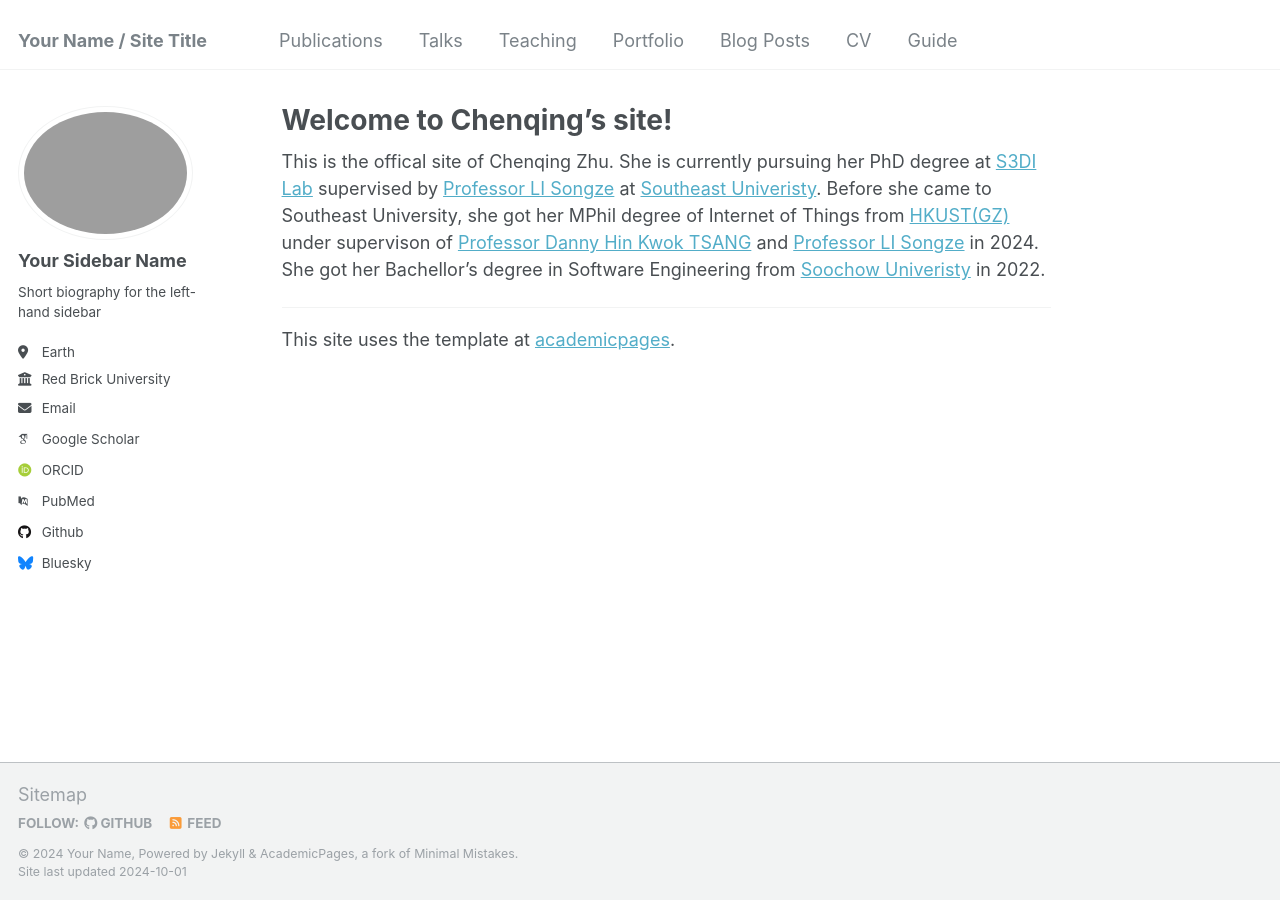
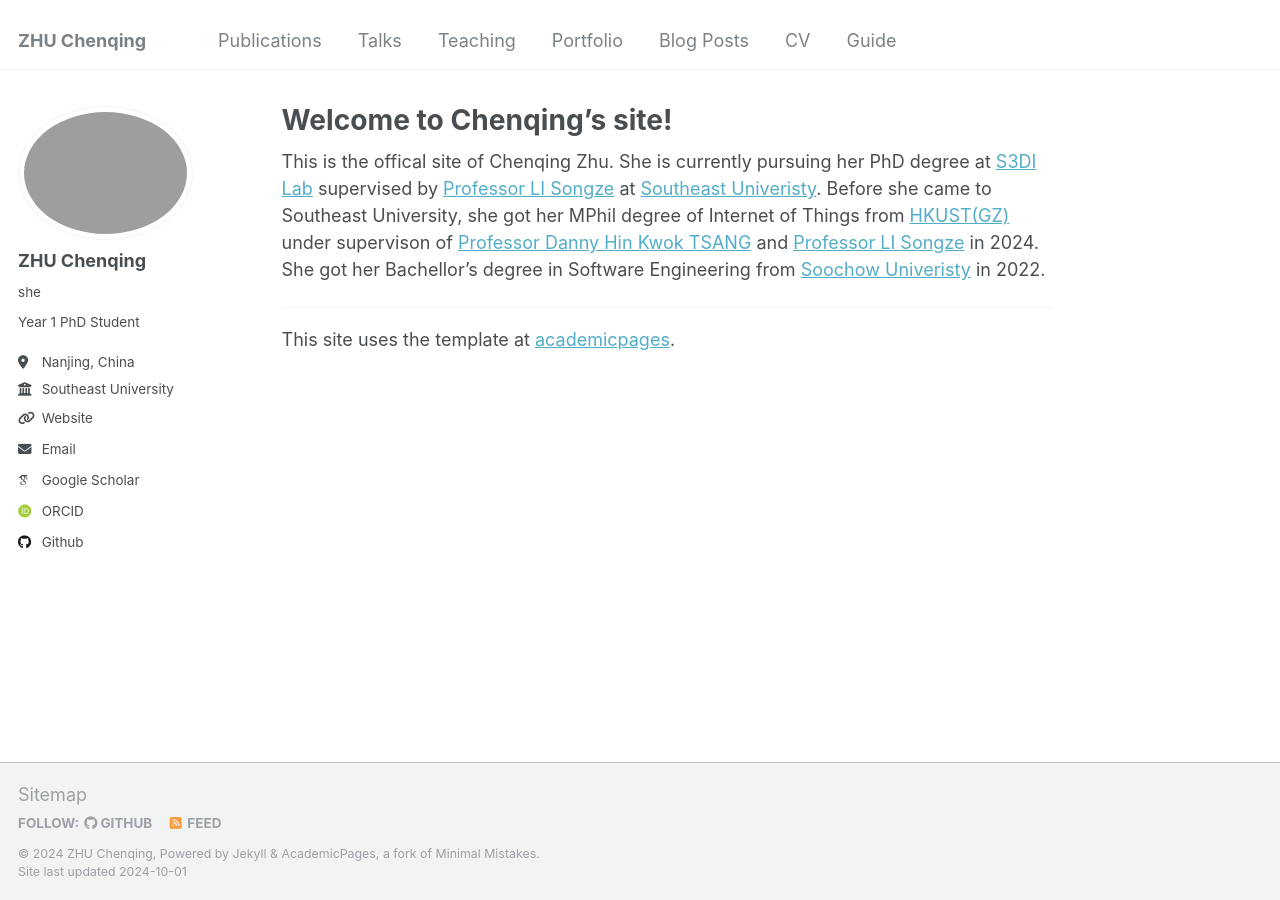
Before and after one commit to chenqing-zhu/chenqing-zhu.github.io, a Jekyll site: the page built from _pages/about.md, in a window 1280 px wide. Built offline with Jekyll 4.4.1, drawn with Linux system fonts in a browser that asks for light colours; some web fonts are replaced.

Commit message:
config changed

```diff
--- a/_config.yml
+++ b/_config.yml
@@ -8,13 +8,13 @@
 
 # Basic Site Settings
 locale                   : "en-US"
-title                    : "Your Name / Site Title"
+title                    : "ZHU Chenqing"
 title_separator          : "-"
-name                     : &name "Your Name"
+name                     : &name "ZHU Chenqing"
 description              : &description "personal description"
-url                      : https://academicpages.github.io # the base hostname & protocol for your site e.g. "https://mmistakes.github.io"
+url                      : https://chenqing-zhu.github.io/ # the base hostname & protocol for your site e.g. "https://mmistakes.github.io"
 baseurl                  : "" # the subpath of your site, e.g. "/blog"
-repository               : "academicpages/academicpages.github.io"
+repository               : "chenqing-zhu/chenqing-zhu.github.io"
 
 # Site Author - The following control what appear as part of the author content on the side bar.
 #               If a field is blank the icon and link will not appear, otherwise it will be shown.
@@ -22,33 +22,33 @@ repository               : "academicpages/academicpages.github.io"
 author:
   # Biographic information
   avatar           : "profile.png"
-  name             : "Your Sidebar Name"
-  pronouns         : # example: "she/her"
-  bio              : "Short biography for the left-hand sidebar"
-  location         : "Earth"
-  employer         : "Red Brick University"
-  uri              : # URL
-  email            : "none@example.org"
+  name             : "ZHU Chenqing"
+  pronouns         : "she"
+  bio              : "Year 1 PhD Student"
+  location         : "Nanjing, China"
+  employer         : "Southeast University"
+  uri              : "https://chenqing-zhu.github.io/"
+  email            : "chenqingzhu@seu.edu.cn"
 
   # Academic websites
   arxiv            : # URL - Update with the correct link to your profile
   googlescholar    : "https://scholar.google.com/citations?user=PS_CX0AAAAAJ"
   impactstory      : # URL
-  orcid            : "http://orcid.org/yourorcidurl"
+  orcid            : "https://orcid.org/0009-0008-5364-4447"
   semantic         : # URL
-  pubmed           : "https://www.ncbi.nlm.nih.gov/pubmed/?term=john+snow"
+  pubmed           : # "https://www.ncbi.nlm.nih.gov/pubmed/?term=john+snow"
   researchgate     : # URL
 
   # Repositories and software development
   bitbucket        : # Username - Update with your username on the site
   codepen          : # Username
   dribbble         : # Username
-  github           : "academicpages"
+  github           : "https://github.com/chenqing-zhu"
   kaggle           : # Username
   stackoverflow    : # User number or user number and name (i.e., use "1" or "1/jeff-atwood")
 
   # Social media
-  bluesky          : "bsky.app" # Replace this with you Bluesky username
+  bluesky          : # "bsky.app"
   facebook         : # Username
   flickr           : # Username
   foursquare       : # Username
```
